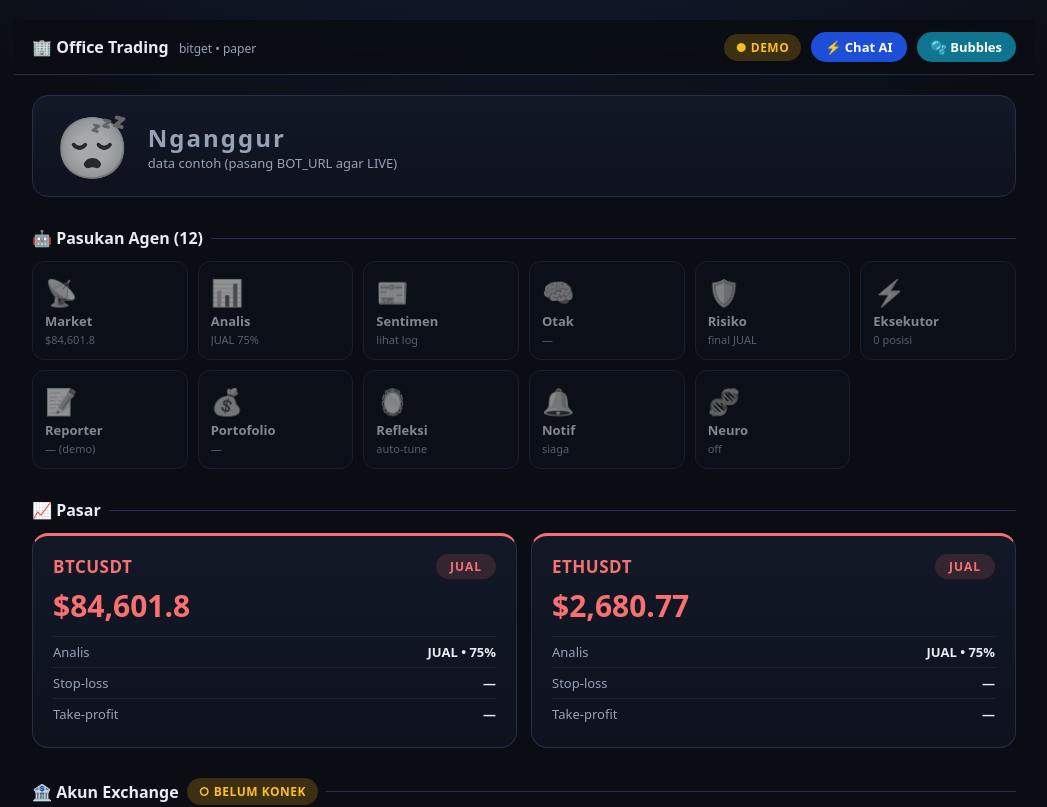
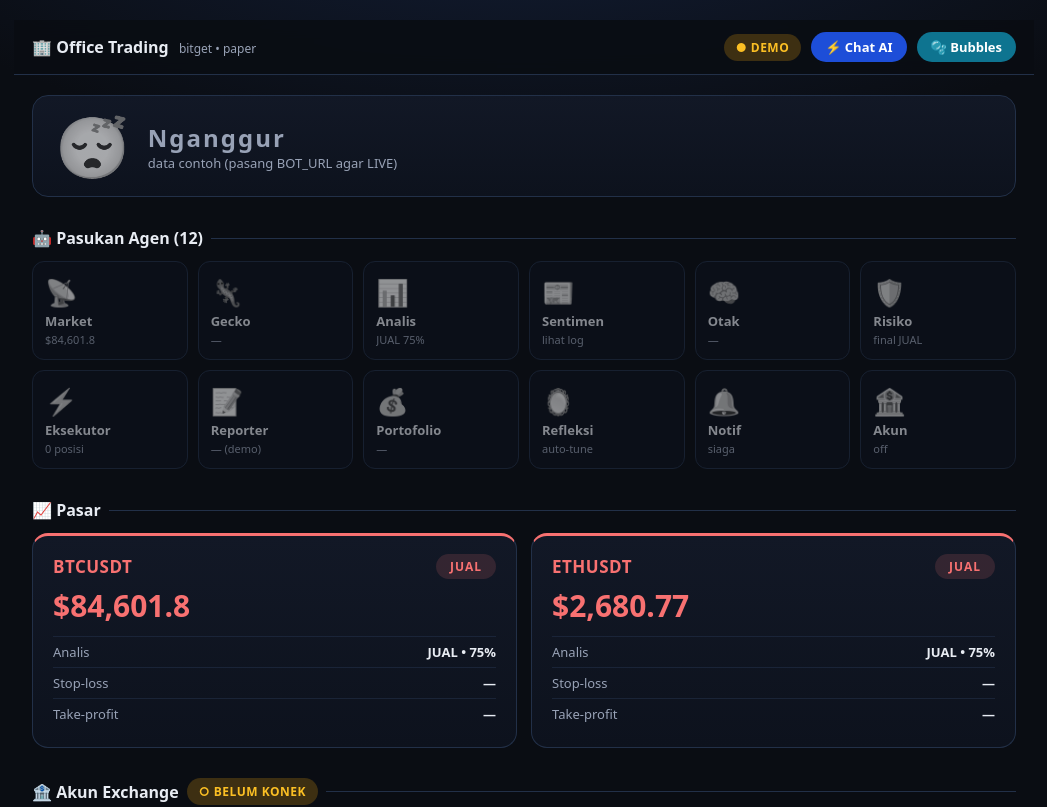
Before and after one commit to aris2151/office-monitor, a Next.js app: page / in a window 1280 px wide. Shown: the top 807 px of the page, without its empty margins (116-1163 px from the left). Built offline with nearby package versions, Linux system fonts and the light colour scheme.

Commit message:
hapus neuro, kartu gecko+akun, idna dikembalikan

```diff
--- a/app/page.tsx
+++ b/app/page.tsx
@@ -19,6 +19,7 @@ const AGEN = ["market", "analis", "sentimen", "otak", "risiko", "eksekutor", "re
 type AgenInfo = { id: string; emoji: string; nama: string; peran: string; info: (d: Data) => string };
 const KARAKTER: AgenInfo[] = [
   { id: "market", emoji: "📡", nama: "Market", peran: "Pencari harga Bitget", info: (d) => d.simbol[0] ? `$${Number(d.simbol[0].harga).toLocaleString("en-US")}` : "—" },
+  { id: "gecko", emoji: "🦎", nama: "Gecko", peran: "24h + trending CoinGecko", info: (d) => d.simbol[0]?.gecko ? `${(d.simbol[0].gecko.chg24 ?? 0).toFixed(2)}%/24h` : "—" },
   { id: "analis", emoji: "📊", nama: "Analis", peran: "EMA + RSI + MACD", info: (d) => d.simbol[0] ? `${d.simbol[0].sinyal} ${((d.simbol[0].confidence ?? 0) * 100).toFixed(0)}%` : "—" },
   { id: "sentimen", emoji: "📰", nama: "Sentimen", peran: "Fear & Greed", info: () => "lihat log" },
   { id: "otak", emoji: "🧠", nama: "Otak", peran: "Pengambil keputusan", info: (d) => (d.simbol[0] as any)?.otak ?? "—" },
@@ -28,7 +29,7 @@ const KARAKTER: AgenInfo[] = [
   { id: "portofolio", emoji: "💰", nama: "Portofolio", peran: "Ekuitas global", info: (d) => d.portofolio?.ekuitas ? `Rp ${Number(d.portofolio.ekuitas).toLocaleString("id-ID")}` : "—" },
   { id: "refleksi", emoji: "🪞", nama: "Refleksi", peran: "Belajar tiap 5 siklus", info: () => "auto-tune" },
   { id: "notif", emoji: "🔔", nama: "Notif", peran: "Telegram BUKA/TUTUP", info: () => "siaga" },
-  { id: "neuro", emoji: "🧬", nama: "Neuro", peran: "Pandangan kedua (berbayar)", info: (d) => (d.simbol[0] as any)?.neuro?.status ?? "off" },
+  { id: "akun", emoji: "🏦", nama: "Akun", peran: "Saldo exchange asli", info: (d) => (d as any).akun?.terhubung ? `${(d as any).akun.saldo?.length ?? 0} koin` : "off" },
 ];
 
 function umurDetik(waktu?: string): number | null {
```
